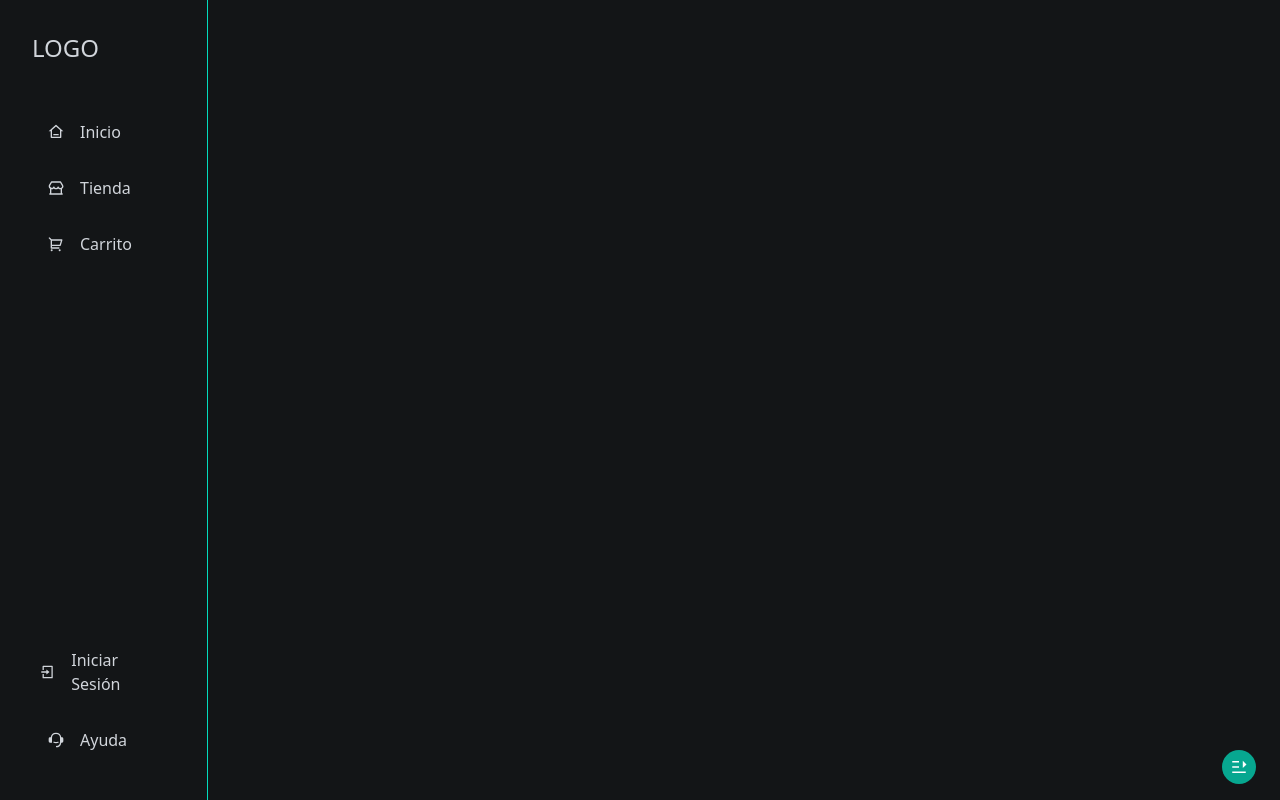
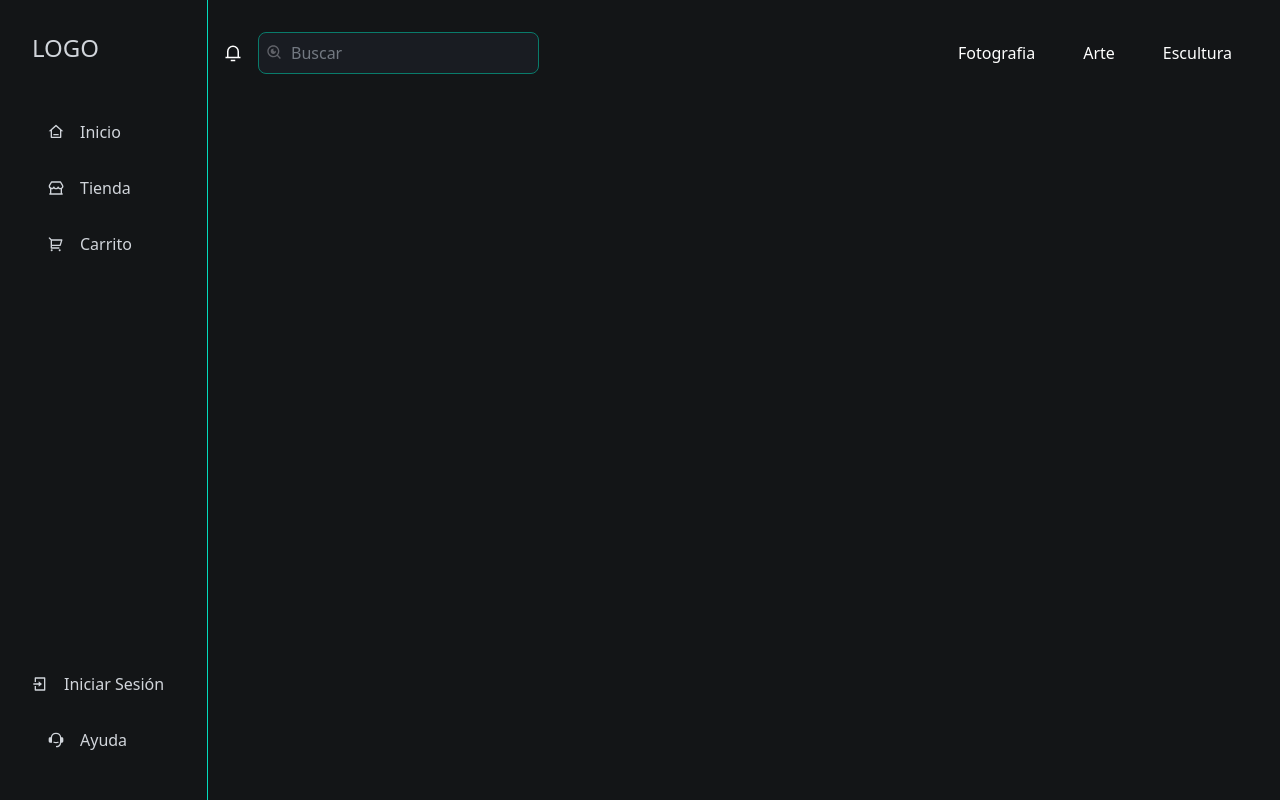
Before and after one commit to JhonyDark/Arte-React, a React (Vite) app: page / in a window 1280 px wide. Built offline with nearby package versions, Linux system fonts and the light colour scheme.

Commit message:
continuacion diseño del home

```diff
--- a/src/pages/admin/Home.jsx
+++ b/src/pages/admin/Home.jsx
@@ -2,12 +2,19 @@ import React from 'react'
 // LINKS
 import { Link } from 'react-router-dom';
 // ICONOS
-import { RiHome3Line, RiStore2Line, RiShoppingCart2Line, RiCustomerService2Fill, RiLoginBoxLine, RiCheckboxBlankCircleFill, RiMenuUnfoldFill } from "react-icons/ri";
+import { RiHome3Line, RiStore2Line, RiShoppingCart2Line, RiCustomerService2Fill, RiLoginBoxLine, RiCheckboxBlankCircleFill, RiMenuUnfoldFill, RiCloseLine, RiNotification3Line, RiSearchEyeLine } from "react-icons/ri";
+import { useState } from 'react';
 
 const Home = () => {
+  const [showMenu, setShowMenu] = useState(false);
+
+  const toggleMenu = () => {
+    setShowMenu(!showMenu);
+  }
+
   return (
     <div className='bg-secondary-900 min-h-screen'>
-       <sidebar className='fixed left-0 top-0 w-52 h-full overflow-y-scroll border-r border-btnsecondary p-8 flex flex-col justify-between'>
+       <sidebar className={`bg-secondary-900 fixed  top-0 w-52 h-full overflow-y-scroll border-r border-btnsecondary p-8 flex flex-col  justify-between transition-all duration-700 lg:left-0 z-50 ${showMenu ? "left-0" : "-left-full"}`}>
           <div>
             {/* Logo */}
             <h1 className='text-gray-300 uppercase text-2xl mb-10' >LOGO</h1>
@@ -36,7 +43,7 @@ const Home = () => {
             <ul>
               <li>
                 {/* este sin logear */}
-                <Link to="/" className='flex items-center gap-4 hover:bg-btnprimary hover:text-white py-4 px-2 rounded-xl transition-colors duration-500'>
+                <Link to="/auth" className='flex items-center gap-4 hover:bg-btnprimary hover:text-white py-4 px-0 2xl:px-2 rounded-xl transition-colors duration-500'>
                   <RiLoginBoxLine /> Iniciar Sesión
                 </Link>
                 {/* este cuando este logeado */}
@@ -54,10 +61,33 @@ const Home = () => {
           </ul>
           </div>
           {/* Btn menu movil */}
-          <button className='bg-btnprimary text-white fixed bottom-4 right-6 p-2 text-lg rounded-full'>
-            <RiMenuUnfoldFill />
+          <button onClick={toggleMenu} className='lg:hidden bg-btnprimary text-white fixed bottom-4 right-6 p-2 text-lg rounded-full z-50'>
+            {showMenu ? <RiCloseLine /> : <RiMenuUnfoldFill />}
           </button>
        </sidebar>
+
+       {/* Header */}
+       <header className='lg:pl-56 fixed w-full flex flex-col md:flex-row items-center justify-between gap-4 p-8' >
+          <nav className='flex items-center gap-4 order-1'>
+              <Link to="#" className='hover:bg-btnprimary text-white py-2 px-4 rounded-lg '>Fotografia</Link>
+              <Link to="#" className='hover:bg-btnprimary text-white py-2 px-4 rounded-lg '>Arte</Link>
+              <Link to="#" className='hover:bg-btnprimary text-white py-2 px-4 rounded-lg '>Escultura</Link>
+          </nav>
+          <ul className='flex items-center gap-4'>
+            <li>
+              <Link to="#" className='text-white text-lg'>
+                {" "}
+                  <RiNotification3Line />{" "}
+              </Link>
+            </li>
+            <li>
+              <form action="" className='relative'>
+                <RiSearchEyeLine className='text-white absolute top-3 left-2'/>
+                <input type="text" className='bg-secondary-100 outline-none border border-btnprimary text-white py-2 pl-8 pr-4 rounded-lg opacity-70 w-full' placeholder='Buscar' />
+              </form>
+            </li>
+          </ul>
+       </header>
     </div>
   )
 }
```
Also changed, not shown: 1 other file (tests, documents, lock files or other folders).
